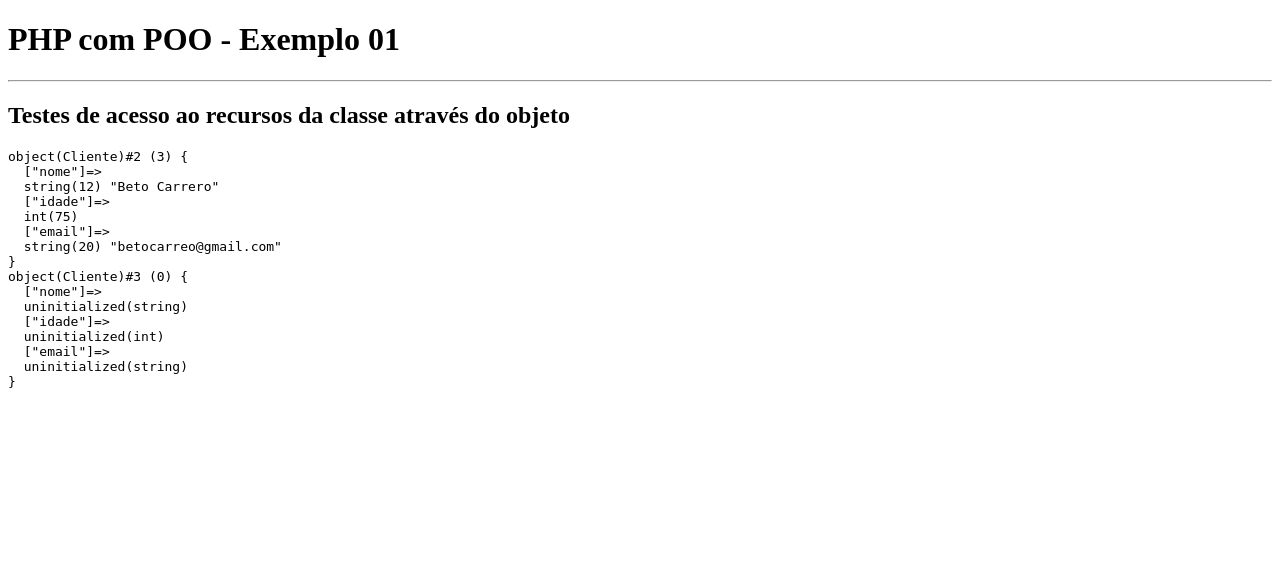
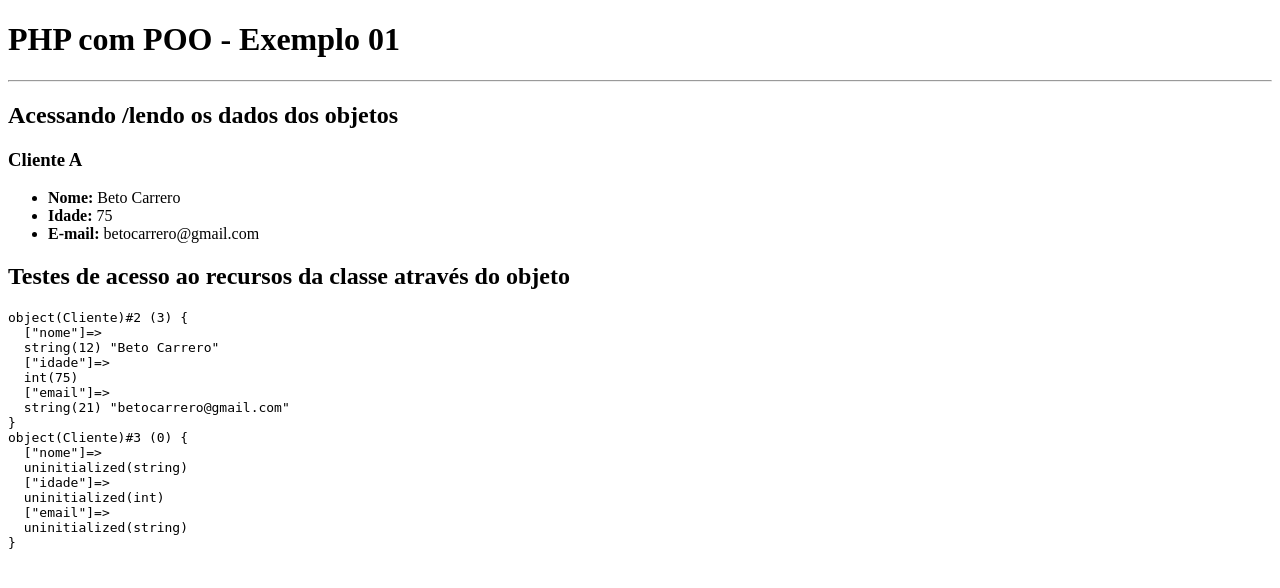
Before and after one commit to VanessaBaldin1/aulasphp-poo, a PHP site: page / in a window 1280 px wide. Shown: the top 588 px of the page. Run offline with PHP 8.4, Linux system fonts and the light colour scheme.

Commit message:
Acessando e lendo os dados dos objetos

```diff
--- a/index.php
+++ b/index.php
@@ -21,9 +21,19 @@ $clienteB = new Cliente();
 //Atribuindo valores para os atributos
 $clienteA->nome = "Beto Carrero";
 $clienteA->idade = 75;
-$clienteA->email = "betocarreo@gmail.com";
+$clienteA->email = "betocarrero@gmail.com";
 
 ?>
+
+<h2>Acessando /lendo os dados dos objetos</h2>
+
+<h3>Cliente A</h3>
+<ul>
+    <li><b>Nome:</b> <?=$clienteA->nome?> </li>
+    <li><b>Idade:</b> <?=$clienteA->idade?> </li>
+    <li><b>E-mail:</b> <?=$clienteA->email?> </li>
+</ul>
+
 
 
 <h2>Testes de acesso ao recursos da classe através do objeto</h2>
```
